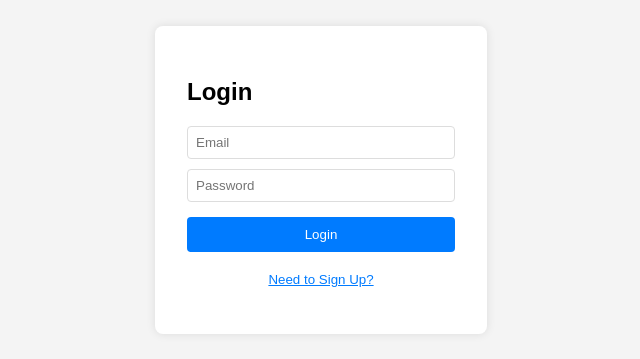
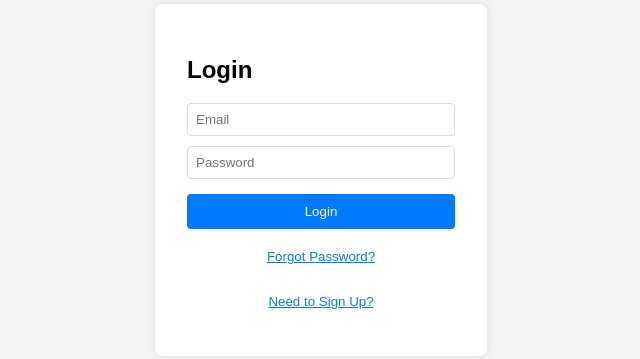
Before and after one commit to DeveloperChetram/test, a plain HTML site: page index.html in a window 1280 px wide. Shown: the part 220-579 px from the top of the page, without its empty margins (319-959 px from the left). Drawn offline with Linux system fonts and the light colour scheme.

Commit message:
added forget password button

```diff
--- a/index.html
+++ b/index.html
@@ -63,9 +63,9 @@
                 <input type="password" placeholder="Password" required>
                 <button type="submit">Login</button>
             </form>
+            <button class="toggle-btn" onclick="forgotPassword()">Forgot Password?</button>
             <button class="toggle-btn" onclick="toggleForms()">Need to Sign Up?</button>
         </div>
-
         <div id="signupForm" class="form">
             <h2>Sign Up</h2>
             <form onsubmit="return handleSignup(event)">
```
